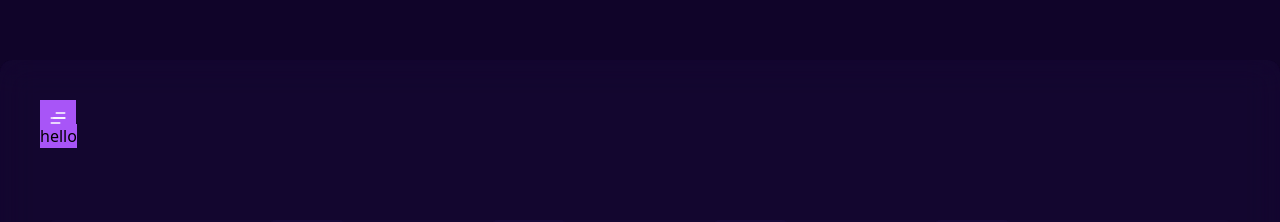
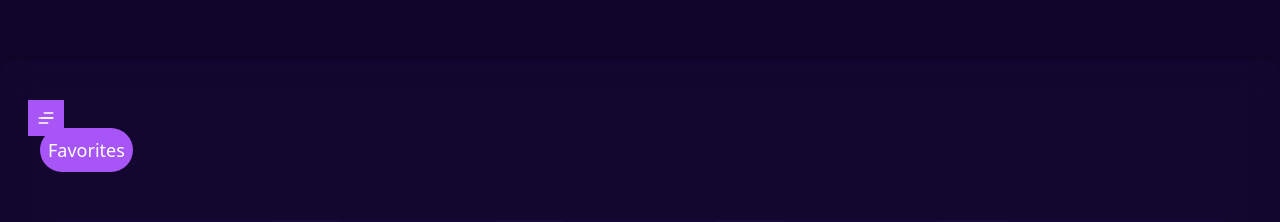
Before and after one commit to edwardfoxZ/Test-for-ecosystema-alfa, a React (Vite) app: page /products in a window 1280 px wide. Both pictures are taken after a click on the element 58 px from the left and 118 px from the top of the page. Shown: the top 222 px of the page. Built offline with nearby package versions, Linux system fonts and the light colour scheme.

Commit message:
commit-06

```diff
--- a/src/components/Card.tsx
+++ b/src/components/Card.tsx
@@ -1,5 +1,4 @@
 import React from "react";
-import { FcLikePlaceholder, FcLike } from "react-icons/fc";
 
 interface CardProps {
   image: string;
@@ -45,11 +44,6 @@ export const Card: React.FC<CardProps> = ({
               <p className="text-white text-sm line-clamp-2">{description}</p>
               <h3 className="text-white mt-3 font-bold">{price}₽</h3>
             </div>
-            <div className="p-2">
-              <button>
-                <FcLikePlaceholder />
-              </button>
-            </div>
           </span>
         </div>
       </div>
--- /dev/null
+++ b/src/components/Likes.tsx
@@ -0,0 +1,7 @@
+export const Likes = () => {
+  return (
+    <div>
+      <div>likes</div>
+    </div>
+  );
+};
--- a/src/components/Menu.tsx
+++ b/src/components/Menu.tsx
@@ -3,18 +3,37 @@ import { TbMenu2, TbMenu3 } from "react-icons/tb";
 
 interface menu {
   isOn: boolean;
+  setLikes: React.Dispatch<React.SetStateAction<boolean>>;
 }
-export const Menu: React.FC<menu> = ({ isOn }) => {
+export const Menu: React.FC<menu> = ({ isOn, setLikes }) => {
   return (
     <>
       <button
         className={`relative bg-purple-500 text-white text-xl
-            ${isOn ? "w-full h-full rounded-0 p-2" : "rounded-full p-2"}`}
+            ${
+              isOn
+                ? "w-full h-full rounded-0 p-2 -translate-x-3"
+                : "rounded-full p-2"
+            }
+            transition-all duration-300 ease-in-out`}
       >
         {isOn ? <TbMenu3 /> : <TbMenu2 />}
       </button>
 
-      {isOn && <div className="bg-purple-500 absolute top-6">hello</div>}
+      {isOn && (
+        <div
+          className={`bg-purple-500 absolute top-6 rounded-full
+            ${isOn ? "opacity-100 translate-y-1" : "opacity-0"}
+            transition-all duration-300 ease-linear`}
+        >
+          <button
+            onClick={() => setLikes(true)}
+            className="text-white hover:text-white/50 transition-colors duration-300 ease-linear"
+          >
+            <p className="text-lg p-2">Favorites</p>
+          </button>
+        </div>
+      )}
     </>
   );
 };
--- /dev/null
+++ b/src/hooks/setLikes.tsx
@@ -0,0 +1,9 @@
+import { useState } from "react";
+
+export const useSetLikes = () => {
+  const [likes, setLikes] = useState(false);
+
+
+
+  return { likes, setLikes };
+};
--- a/src/pages/Products.tsx
+++ b/src/pages/Products.tsx
@@ -4,6 +4,8 @@ import { fakeData } from "../data/fakeData";
 import { MdNavigateNext, MdNavigateBefore } from "react-icons/md";
 import { Link, useSearchParams } from "react-router-dom";
 import { Menu } from "../components/Menu";
+import { FcLikePlaceholder, FcLike } from "react-icons/fc";
+import { useSetLikes } from "../hooks/setLikes";
 
 export interface Product {
   id: number;
@@ -24,6 +26,7 @@ export const Products = () => {
   const [products, setProducts] = useState<Product[]>([]);
   const [searchParams, setSearchParams] = useSearchParams();
   const [isToggleHambOn, setToggleHamOn] = useState(false);
+  const { setLikes, likes } = useSetLikes();
 
   const currentPage = Number(searchParams.get("page")) || 1;
   const itemsPerPage = 5;
@@ -54,15 +57,16 @@ export const Products = () => {
         className="absolute top-10 left-10 max-w-[500px]"
         onClick={() => setToggleHamOn((prev) => !prev)}
       >
-        <Menu isOn={isToggleHambOn} />
+        <Menu isOn={isToggleHambOn} setLikes={setLikes} />
       </div>
 
       {/* Cards */}
       {currentItems.map((item) => (
+        <main className="relative group">
           <Link
             key={item.id}
             to={`product/${item.id}?page=${currentPage}`}
-          className="group"
+            className="group relative"
           >
             <Card
               image={item.image}
@@ -72,6 +76,15 @@ export const Products = () => {
               price={item.price}
             />
           </Link>
+          <div
+            className="opacity-0 group-hover:opacity-100 absolute bottom-0 left-3 p-2 text-2xl z-30
+              transition-opacity duration-300 delay-100 ease-in-out"
+          >
+            <button onClick={() => setLikes((prev) => !prev)}>
+              {likes ? <FcLike /> : <FcLikePlaceholder />}
+            </button>
+          </div>
+        </main>
       ))}
 
       {/* Pagination Controls */}
```
Lines whose indentation alone changed are shown as unchanged.
